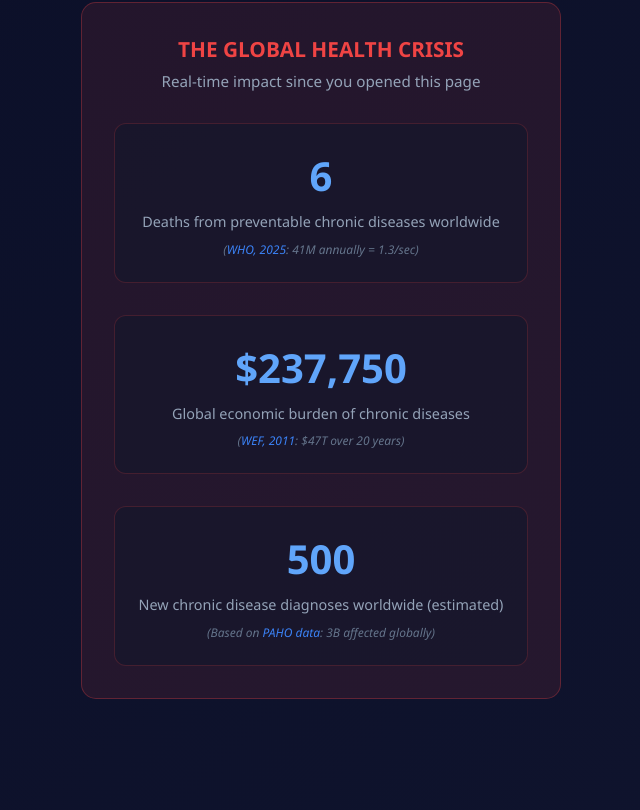
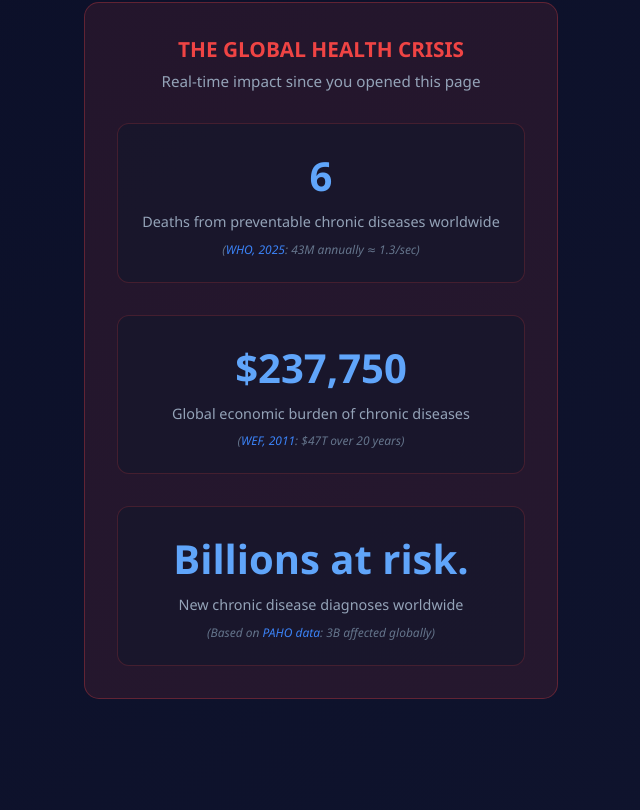
Before and after one commit to OgShadoww/Digital-twin, a plain HTML site: page index.html in a window 1280 px wide. Shown: the part 912-1722 px from the top of the page, without its empty margins (319-959 px from the left). Drawn offline with Linux system fonts and the light colour scheme.

Commit message:
Change the accuracy

```diff
--- a/index.html
+++ b/index.html
@@ -632,7 +632,7 @@
             <div class="crisis-number" id="preventableDeaths">0</div>
             <div class="crisis-label">Deaths from preventable chronic diseases worldwide</div>
             <div class="crisis-source">
-                (<a href="https://www.who.int/news-room/fact-sheets/detail/noncommunicable-diseases" target="_blank" rel="noopener">WHO, 2025</a>: 41M annually = 1.3/sec)
+                (<a href="https://www.who.int/news-room/fact-sheets/detail/noncommunicable-diseases" target="_blank" rel="noopener">WHO, 2025</a>: 43M annually ≈ 1.3/sec)
             </div>
         </div>
 
@@ -645,8 +645,8 @@
         </div>
 
         <div class="crisis-stat-box">
-            <div class="crisis-number" id="newDiagnoses">0</div>
-            <div class="crisis-label">New chronic disease diagnoses worldwide (estimated)</div>
+            <div class="crisis-number" id="newDiagnoses">Billions at risk.</div>
+            <div class="crisis-label">New chronic disease diagnoses worldwide </div>
             <div class="crisis-source">
                 (Based on <a href="https://www.paho.org/en/topics/noncommunicable-diseases" target="_blank" rel="noopener">PAHO data</a>: 3B affected globally)
             </div>
@@ -697,11 +697,6 @@
         // WEF: $30 trillion over 20 years = $1.5T/year = $47,550/second
         const cost = Math.floor(secondsElapsed * 47550);
         document.getElementById('healthcareCost').textContent = '$' + cost.toLocaleString();
-
-        // Conservative estimate: ~100 new diagnoses per second globally
-        // (Based on 3 billion people affected, continuous new cases)
-        const diagnoses = Math.floor(secondsElapsed * 100);
-        document.getElementById('newDiagnoses').textContent = diagnoses.toLocaleString();
     }
 
     // Update every second
```
